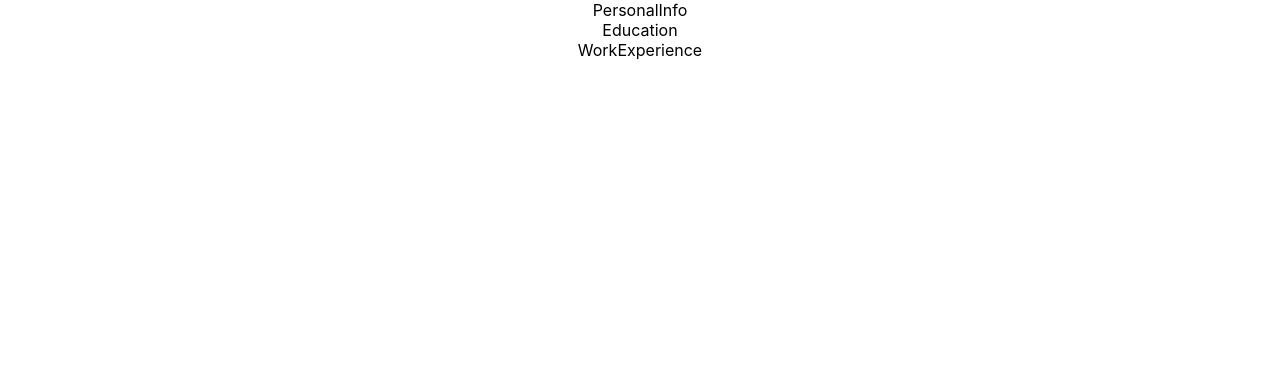
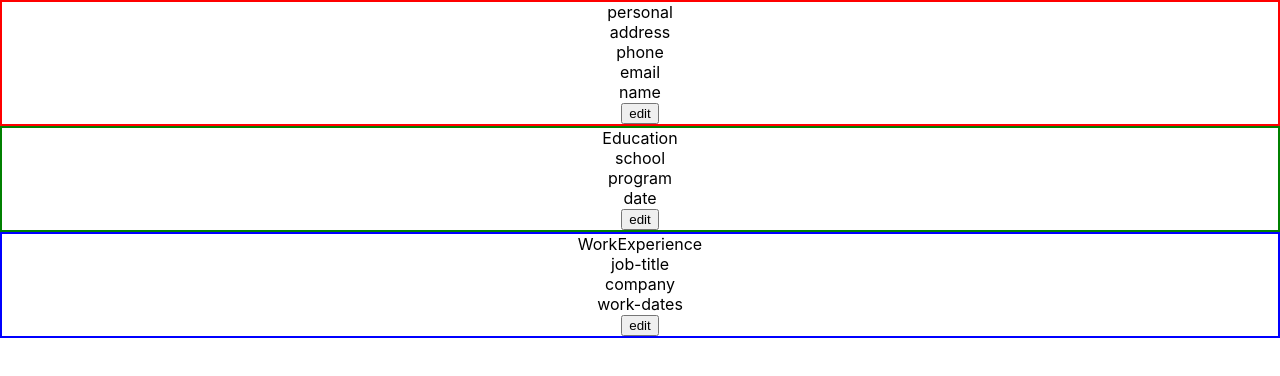
Before and after one commit to hoholabs/cv-project, a React (Create React App) app: page / in a window 1280 px wide. Shown: the top 376 px of the page. Built offline with nearby package versions, Linux system fonts and the light colour scheme.

Commit message:
added sub-divs and edit buttons to each area

```diff
--- a/src/components/Education.js
+++ b/src/components/Education.js
@@ -2,8 +2,11 @@ import React, {Component} from 'react'
 
 class Education extends Component{
     render (){
-        return <div>
-                    Education
+        return  <div id = 'education'> Education
+                    <div className = 'school'>school</div>
+                    <div className = 'program'>program</div>
+                    <div className = 'education-date'>date</div>
+                    <button className = 'edit-education'>edit</button>
                 </div>
         }
 }
--- a/src/components/PersonalInfo.js
+++ b/src/components/PersonalInfo.js
@@ -2,8 +2,12 @@ import React from 'react';
 
 class PersonalInfo extends React.Component {
     render(){
-        return  <div>
-                    PersonalInfo
+        return  <div id = 'personal'> personal
+                    <div id = 'address'>address</div>
+                    <div id = 'phone'>phone</div>
+                    <div id = 'email'>email</div>
+                    <div id = 'name'>name</div>
+                    <button id = 'edit-personal'>edit</button>
                 </div>
     }
 }
--- a/src/components/WorkExperience.js
+++ b/src/components/WorkExperience.js
@@ -3,7 +3,12 @@ import {Component} from 'react'
 
 class WorkExperience extends Component{
     render(){
-        return <div>WorkExperience</div>
+        return  <div id = 'experience'>WorkExperience
+                    <div className = 'job-title'>job-title</div>
+                    <div className = 'company'>company</div>
+                    <div className = 'work-dates'>work-dates</div>
+                    <button id = 'edit-work'>edit</button>
+                </div>
     }
 }
 export default WorkExperience
--- a/src/styles/style.css
+++ b/src/styles/style.css
@@ -0,0 +1,9 @@
+#personal{
+    border: solid red 2px;
+}
+#education{
+    border:solid green 2px;
+}
+#experience{
+    border: solid blue 2px;
+}
```
